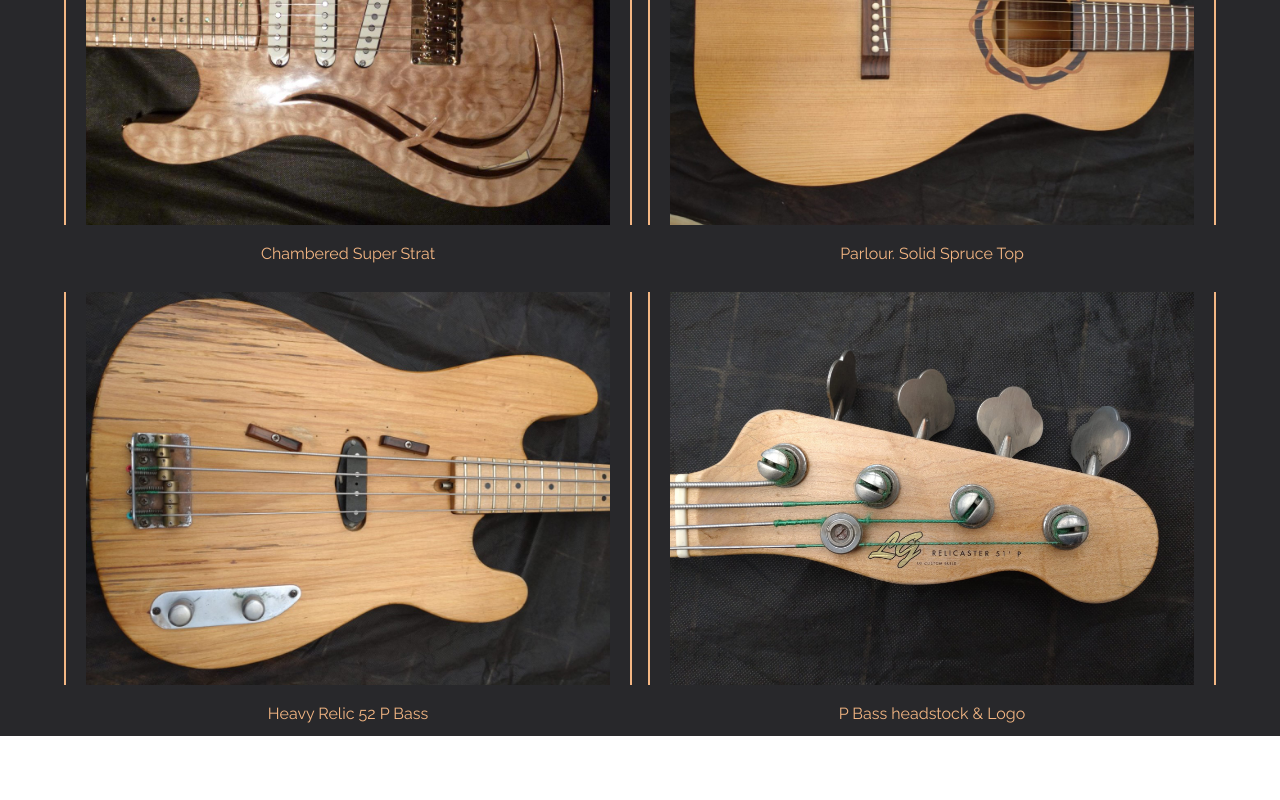
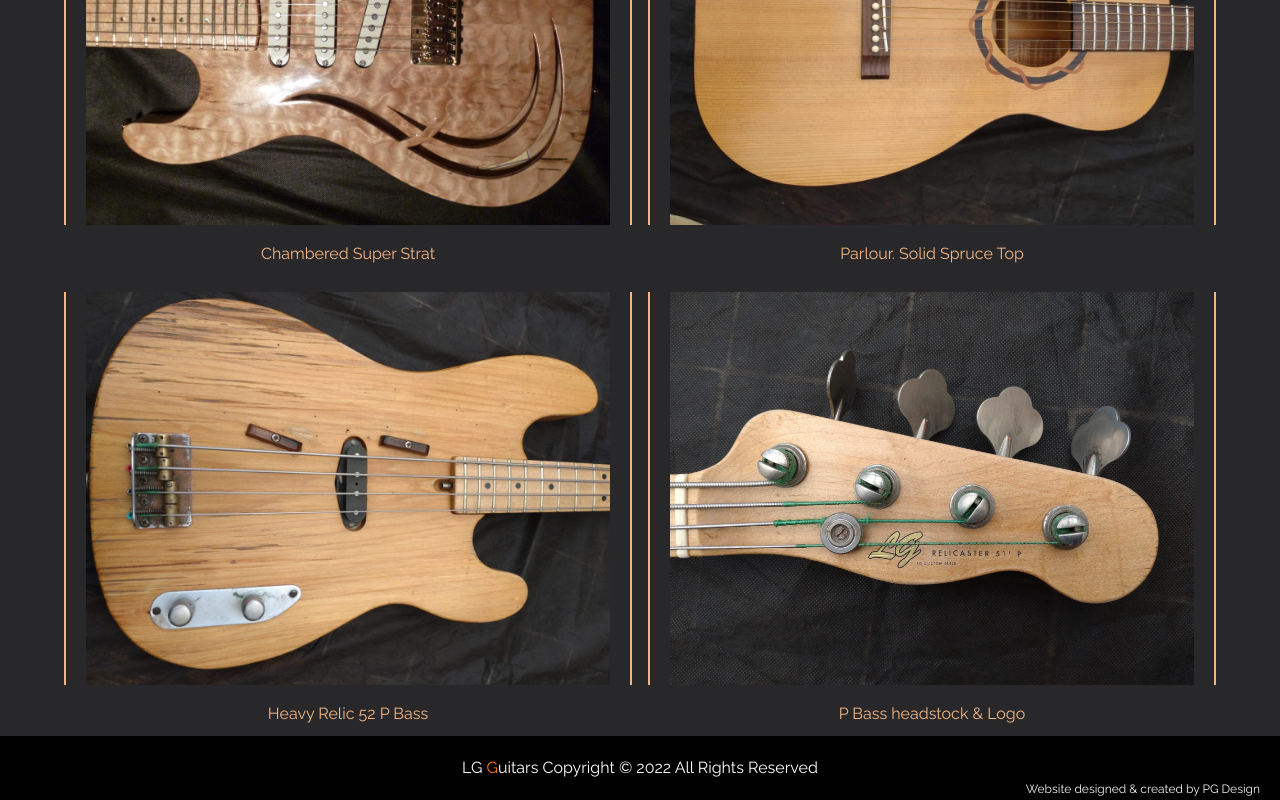
Before and after one commit to paulg44/LGGuitars, a React (Create React App) app in the folder lg_guitars/: page / in a window 1280 px wide. Shown: the part 1678-2478 px from the top of the page. Before the commit the page ends 2414 px from the top, so only its background shows below. Built offline with nearby package versions, Linux system fonts and the light colour scheme.

Commit message:
add react footer

```diff
--- a/lg_guitars/src/App.js
+++ b/lg_guitars/src/App.js
@@ -14,6 +14,7 @@ import bassTwo from "./img/bass2.jpg";
 import NavBar from "./Components/NavBar/NavBar.js";
 import MainHeader from "./Components/MainHeader/MainHeader";
 import GuitarCardContainer from "./Components/GuitarCardContainer/GuitarCardContainer";
+import Footer from "./Components/Footer/Footer";
 
 function App() {
   return (
@@ -28,6 +29,7 @@ function App() {
         bassOne={bassOne}
         bassTwo={bassTwo}
       />
+      <Footer />
     </div>
   );
 }
--- a/lg_guitars/src/Components/Footer/Footer.js
+++ b/lg_guitars/src/Components/Footer/Footer.js
@@ -0,0 +1,18 @@
+/* Component for Footer */
+import "./footer.css";
+
+function Footer() {
+  return (
+    <footer className="footer">
+      <div className="footer-content">
+        <p>
+          LG <span className="text-third">G</span>uitars Copyright &copy; 2022
+          All Rights Reserved
+        </p>
+        <p className="web">Website designed & created by PG Design</p>
+      </div>
+    </footer>
+  );
+}
+
+export default Footer;
--- /dev/null
+++ b/lg_guitars/src/Components/Footer/footer.css
@@ -0,0 +1,17 @@
+/* CSS for Footer */
+
+.footer-content {
+  background: black;
+  color: #fff;
+  height: 4rem;
+  width: 100%;
+  text-align: center;
+  padding: 20px 0;
+}
+
+.footer-content .web {
+  font-size: 0.75rem;
+  color: #f5f5f5;
+  text-align: right;
+  padding-right: 20px;
+}
```
